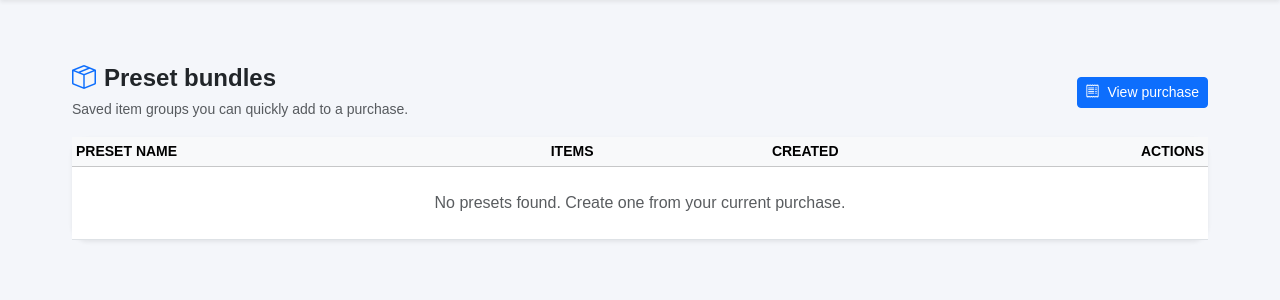
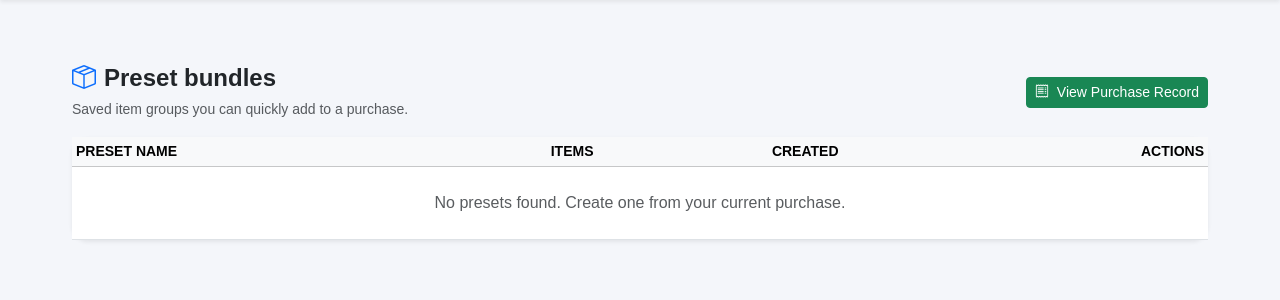
Before and after one commit to Momon015/SalesAndInventorySystem, a Django app: page /expenses/view/presets/ in a window 1280 px wide. Shown: the part 79-379 px from the top of the page. Run offline with Django 5.2, Linux system fonts and the light colour scheme; data that the repository does not hold is empty.

Commit message:
I change some icons to make it consistent

```diff
--- a/Expense/templates/Expense/preset_list.html
+++ b/Expense/templates/Expense/preset_list.html
@@ -126,9 +126,9 @@ input[type=number] {
       </small>
     </div>
     <div class="d-flex flex-wrap gap-2">
-      <a href="{% url 'view-cart' %}" class="btn btn-sm btn-primary">
+      <a href="{% url 'view-cart' %}" class="btn btn-success btn-sm">
         <i class="bi bi-receipt me-1"></i>
-        View purchase
+        View Purchase Record
       </a>
     </div>
   </div>
--- a/Expense/templates/Expense/purchase_history.html
+++ b/Expense/templates/Expense/purchase_history.html
@@ -334,7 +334,7 @@ document.addEventListener("DOMContentLoaded", function () {
           <div class="fw-semibold mb-2">Quick actions</div>
           <div class="d-grid gap-2 mb-2">
             <a href="{% url 'view-cart' %}" class="btn btn-sm btn-primary"><i class="bi bi-plus-circle me-1"></i>New purchase</a>
-            <a href="{% url 'preset-list' %}" class="btn btn-sm btn-outline-secondary"><i class="bi bi-cart4 me-1"></i>Open presets</a>
+            <a href="{% url 'preset-list' %}" class="btn btn-sm btn-outline-secondary"><i class="bi bi-list-ul me-1"></i>View presets</a>
           </div>
           <hr class="my-2">
           <div class="small text-muted mb-1">Quick ranges</div>
--- a/Expense/templates/Expense/view_cart.html
+++ b/Expense/templates/Expense/view_cart.html
@@ -196,7 +196,7 @@ document.addEventListener("DOMContentLoaded", function () {
                 <tr>
                   <td class="ps-3 ps-lg-4">
                     <div class="fw-semibold">{{ item.material }}</div>
-                    <div class="small text-muted">Code: {{ item.code|default:"—" }}</div>
+                    <div class="small text-muted">Material ID: {{ item.id|default:"—" }}</div>
                   </td>
                   <td class="text-center">₱{{ item.price|floatformat:2 }}</td>
 
--- a/Inventory/templates/Inventory/material_list.html
+++ b/Inventory/templates/Inventory/material_list.html
@@ -387,6 +387,11 @@ table th, table td { vertical-align: middle; }
                 Add material
               </a>
 
+              <a href="{% url 'preset-list' %}" class="btn btn-sm btn-outline-secondary">
+                <i class="bi bi-list-ul me-1"></i>
+                View Presets
+              </a>
+
               <a href="{% url 'material-list' %}?stock=high" class="btn btn-sm btn-outline-success">
                 <i class="bi bi-box-seam me-1"></i>
                 View in-stock materials
```
